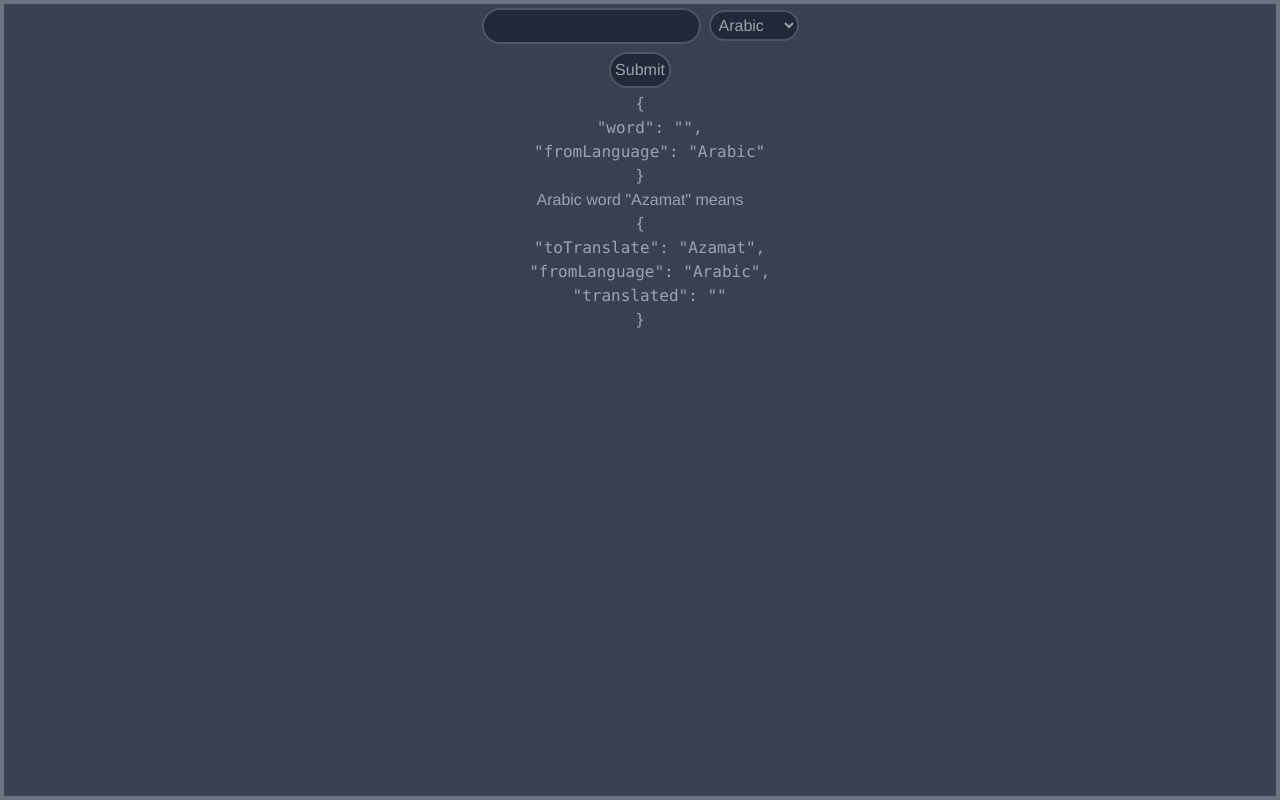
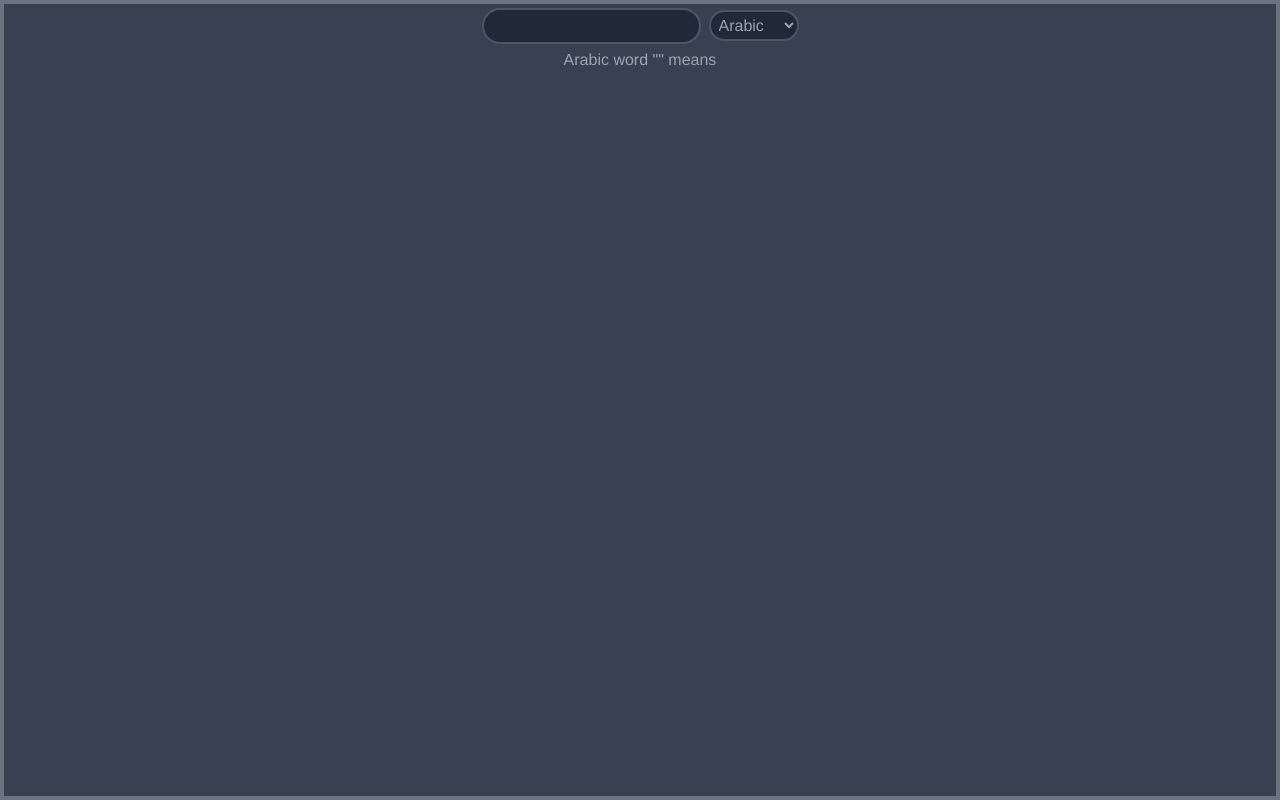
Before and after one commit to Azamat-Alibaev/Arabic-Russian-Dictionary, a Vue app: page / in a window 1280 px wide. Built offline with nearby package versions, Linux system fonts and the light colour scheme.

Commit message:
refactored to use only ToTranslate & Translated components

```diff
--- a/src/components/ToTranslate.vue
+++ b/src/components/ToTranslate.vue
@@ -1,31 +1,53 @@
 <template>
-  <div>
-    <ToTranslateForm
-      v-model:word.trim="toTranslateObject.word"
-      v-model:fromLanguage="toTranslateObject.fromLanguage"
+  <div class="p-2 m-2 rounded">
+    <input
+      class="element-border-and-bg "
+      type="text"
+      :value="word"
+      @input="$emit('update:word', $event.target.value)"
     />
-    <pre>{{ toTranslateObject }}</pre>
+    <select
+      class="element-border-and-bg"
+      name="fromLanguage"
+      @change="$emit('update:fromLanguage', $event.target.value)"
+    >
+      <option
+        v-for="lang of languages"
+        :value="lang"
+        :key="lang"
+        :selected="lang === fromLanguage"
+        >{{ lang }}
+      </option>
+    </select>
   </div>
 </template>
 
 <script>
-import { reactive } from 'vue'
-import ToTranslateForm from '@/components/ToTranslateForm.vue'
-
+const languages = ['Russian', 'Arabic']
 export default {
-  components: {
-    ToTranslateForm
+  props: {
+    word: {
+      type: String,
+      default: ''
+    },
+    fromLanguage: {
+      type: String,
+      default: ''
+    }
   },
   setup() {
-    const toTranslateObject = reactive({
-      word: '',
-      fromLanguage: 'Arabic'
-    })
     return {
-      toTranslateObject
+      languages
     }
   }
 }
 </script>
 
-<style lang="scss" scoped></style>
+<style lang="css" scoped>
+.element-border-and-bg {
+  @apply border-gray-600 p-1 m-1 bg-gray-800  rounded-full border-2;
+}
+.element-border-and-bg:hover {
+  @apply bg-gray-300 text-gray-800;
+}
+</style>
--- a/src/components/ToTranslateForm.vue
+++ /dev/null
@@ -1,56 +0,0 @@
-<template>
-  <div class="p-2 m-2 rounded">
-    <form>
-      <input
-        class="element-border-and-bg "
-        type="text"
-        :value="word"
-        @input="$emit('update:word', $event.target.value)"
-      />
-      <select
-        class="element-border-and-bg"
-        name="fromLanguage"
-        @change="$emit('update:fromLanguage', $event.target.value)"
-      >
-        <option
-          v-for="lang of languages"
-          :value="lang"
-          :key="lang"
-          :selected="lang === fromLanguage"
-          >{{ lang }}
-        </option>
-      </select>
-    </form>
-    <input type="submit" class="element-border-and-bg" />
-  </div>
-</template>
-
-<script>
-const languages = ['Russian', 'Arabic']
-export default {
-  props: {
-    word: {
-      type: String,
-      default: ''
-    },
-    fromLanguage: {
-      type: String,
-      default: ''
-    }
-  },
-  setup() {
-    return {
-      languages
-    }
-  }
-}
-</script>
-
-<style lang="css" scoped>
-.element-border-and-bg {
-  @apply border-gray-600 p-1 m-1 bg-gray-800  rounded-full border-2;
-}
-.element-border-and-bg:hover {
-  @apply bg-gray-300 text-gray-800;
-}
-</style>
--- a/src/components/Translated.vue
+++ b/src/components/Translated.vue
@@ -1,33 +1,31 @@
 <template>
   <div>
-    <TranslatedForm
-      v-model:toTranslate="translatedObject.toTranslate"
-      v-model:fromLanguage="translatedObject.fromLanguage"
-    />
-    <pre>{{ translatedObject }}</pre>
+    <div class="border-2 border-gray-500 m-2 p-2">
+      <span> {{ fromLanguage }}</span>
+      word "<span>{{ toTranslate }}</span
+      >" means
+    </div>
   </div>
 </template>
 
 <script>
-import TranslatedForm from '@/components/TranslatedForm.vue'
 export default {
   props: {
     toTranslate: {
-      type: Object,
-      required: true
+      type: String,
+      default: ''
+    },
+    fromLanguage: {
+      type: String,
+      default: ''
     }
   },
-  components: {
-    TranslatedForm
-  },
   setup() {
-    const translatedObject = {
-      toTranslate: 'Azamat',
-      fromLanguage: 'Arabic',
-      translated: ''
-    }
     return {
-      translatedObject
+      translated: {
+        type: String,
+        default: ''
+      }
     }
   }
 }
--- a/src/components/TranslatedForm.vue
+++ /dev/null
@@ -1,34 +0,0 @@
-<template>
-  <div>
-    <div class="border-2 border-gray-500 m-2 p-2">
-      <span> {{ fromLanguage }}</span>
-      word "<span>{{ toTranslate }}</span
-      >" means
-    </div>
-  </div>
-</template>
-
-<script>
-export default {
-  props: {
-    toTranslate: {
-      type: String,
-      default: ''
-    },
-    fromLanguage: {
-      type: String,
-      default: ''
-    }
-  },
-  setup() {
-    return {
-      translated: {
-        type: String,
-        default: ''
-      }
-    }
-  }
-}
-</script>
-
-<style lang="scss" scoped></style>
--- a/src/views/Home.vue
+++ b/src/views/Home.vue
@@ -1,14 +1,19 @@
 <template>
   <div class="home">
-    <ToTranslate />
+    <ToTranslate
+      v-model:word.trim="toTranslateObject.word"
+      v-model:fromLanguage="toTranslateObject.fromLanguage"
+    />
+
     <Translated
-      :toTranslate="{ toTranslate: 'Azamat', fromLanguage: 'Arabic' }"
+      v-model:toTranslate="translatedObject.toTranslate"
+      v-model:fromLanguage="translatedObject.fromLanguage"
     />
   </div>
 </template>
 
 <script lang="ts">
-import { defineComponent } from 'vue'
+import { defineComponent, reactive } from 'vue'
 import ToTranslate from '@/components/ToTranslate.vue'
 import Translated from '@/components/Translated.vue'
 
@@ -17,6 +22,22 @@ export default defineComponent({
   components: {
     ToTranslate,
     Translated
+  },
+  setup() {
+    const toTranslateObject = reactive({
+      word: '',
+      fromLanguage: 'Arabic'
+    })
+    const translatedObject = reactive({
+      toTranslate: toTranslateObject.word,
+      fromLanguage: toTranslateObject.fromLanguage,
+      translated: ''
+    })
+
+    return {
+      toTranslateObject,
+      translatedObject
+    }
   }
 })
 </script>
```
